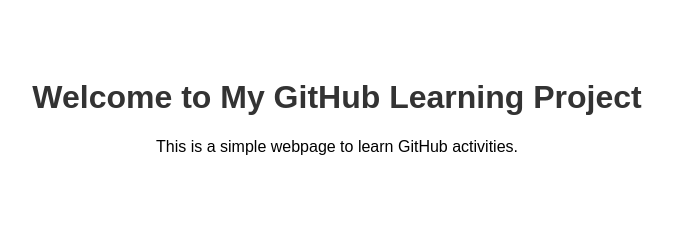
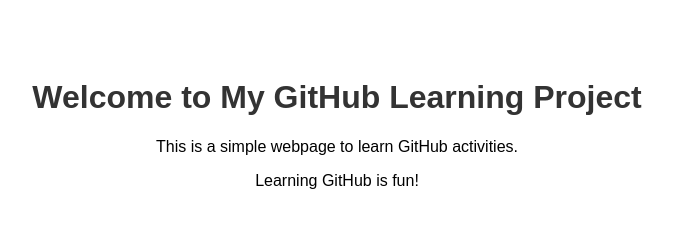
Before and after one commit to Ramcharan003/github-learning-project, a plain HTML site: page index.html in a window 1280 px wide. Shown: the whole page, without its empty margins (303-976 px from the left). Drawn offline with Linux system fonts and the light colour scheme.

Commit message:
adding new paragraph to index.html

```diff
--- a/index.html
+++ b/index.html
@@ -12,5 +12,6 @@
 <body>
     <h1>Welcome to My GitHub Learning Project</h1>
     <p>This is a simple webpage to learn GitHub activities.</p>
+    <p>Learning GitHub is fun!</p>
 </body>
 </html>
```
